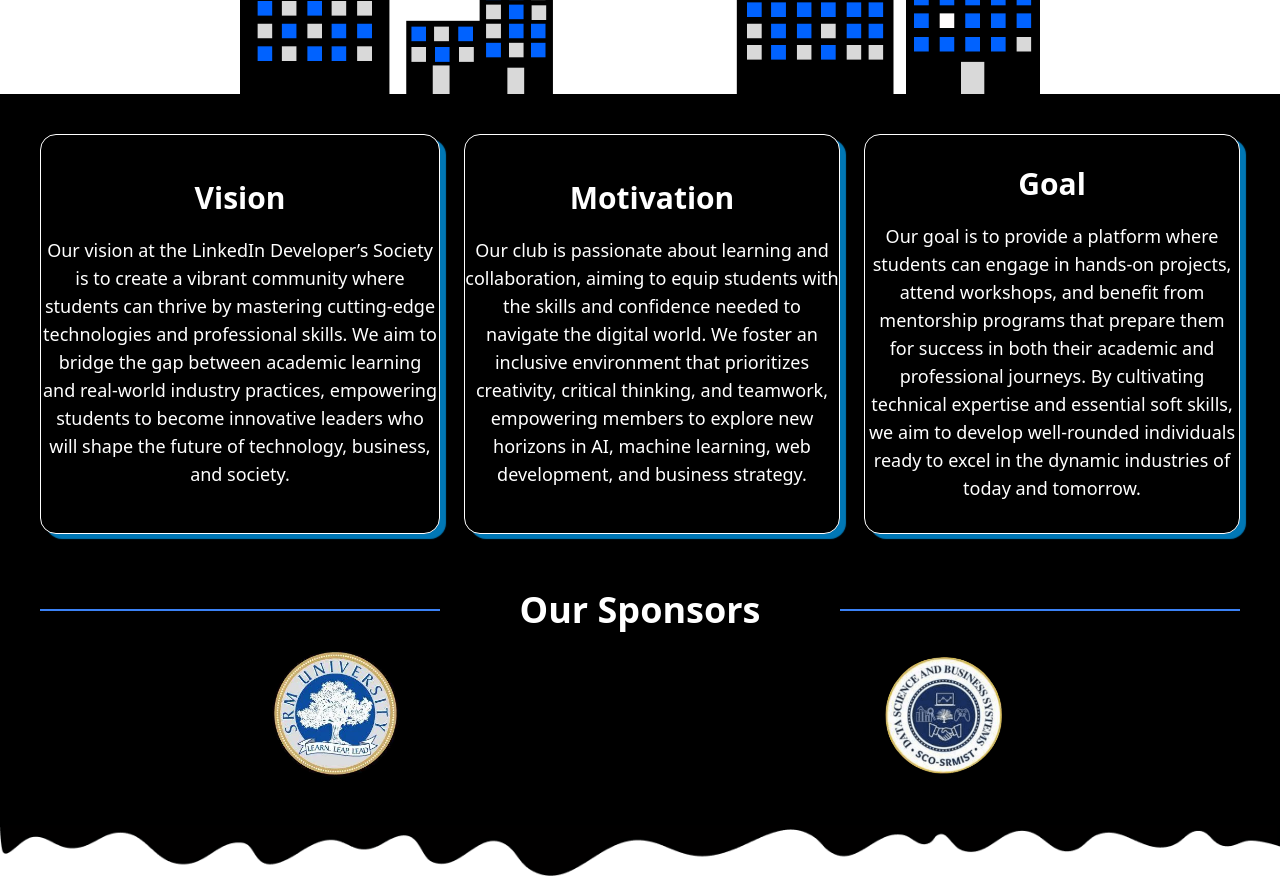
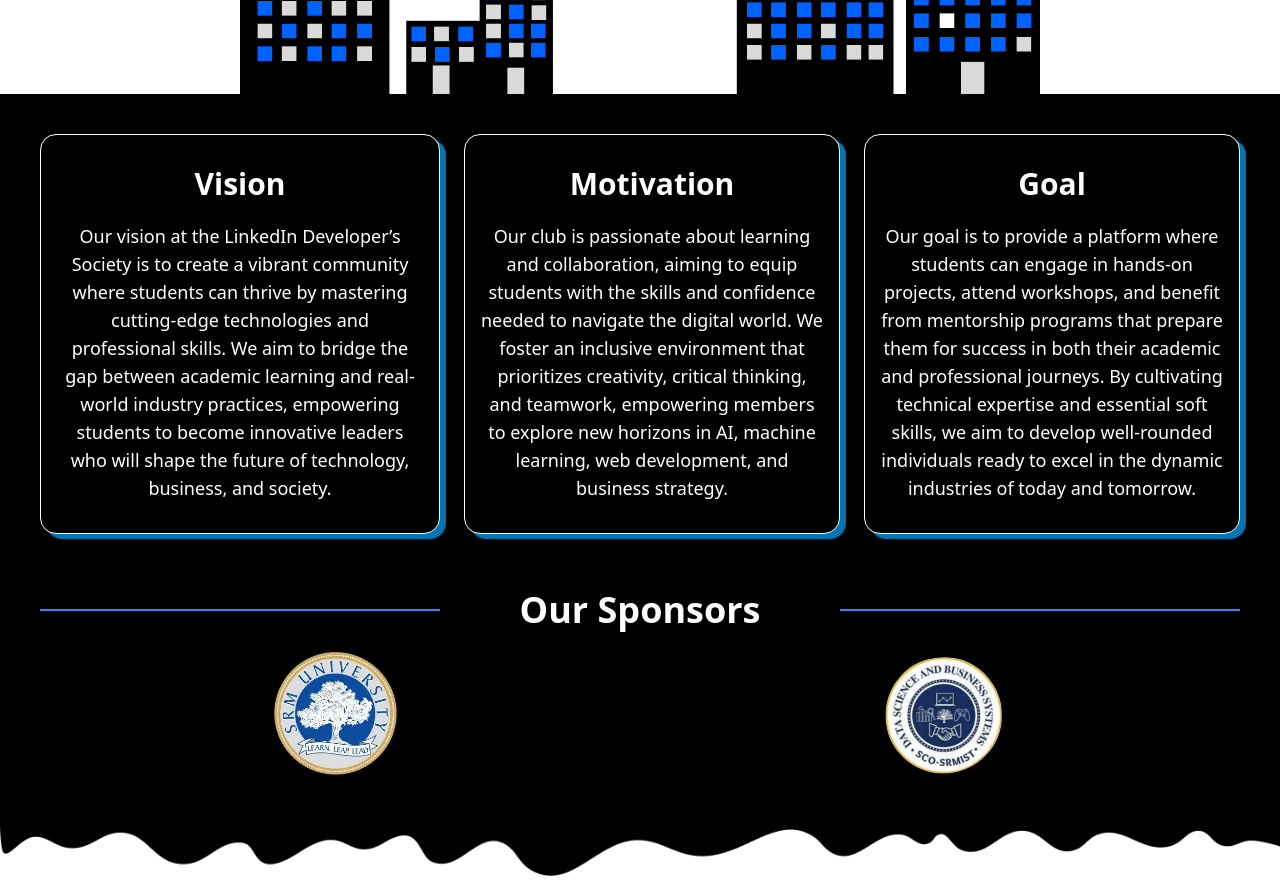
Before and after one commit to Whis2903/official-website, a Next.js app: page /pages/about in a window 1280 px wide. Shown: the part 1160-2052 px from the top of the page. Built offline with nearby package versions, Linux system fonts and the light colour scheme.

Commit message:
Update missioncard.tsx

```diff
--- a/app/components/missioncard.tsx
+++ b/app/components/missioncard.tsx
@@ -3,11 +3,12 @@ import React from "react";
 interface MissionCardProps {
   title: string;
   text: string;
+  className?: string; // Add className prop here
 }
 
-const MissionCard = ({ title, text }: MissionCardProps) => {
+const MissionCard = ({ title, text, className }: MissionCardProps) => {
   return (
-    <div className="flex flex-col place-content-center place-items-center rounded-2xl gap-5 bg-black shadow-[#0077B5_6px_5px_1px_0px] hover:shadow-none transition-shadow duration-200 border border-white p-0 h-auto min-h-[25rem] max-w-full">
+    <div className={`flex flex-col place-content-center place-items-center rounded-2xl gap-5 bg-black shadow-[#0077B5_6px_5px_1px_0px] hover:shadow-none transition-shadow duration-200 border border-white p-0 h-auto min-h-[25rem] max-w-full ${className}`}>
       <h1 className="text-3xl font-bold text-white">{title}</h1>
       <p className="text-center text-lg font-medium text-white">{text}</p>
     </div>
```
